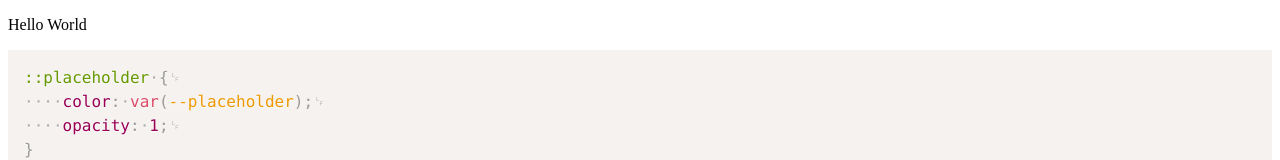
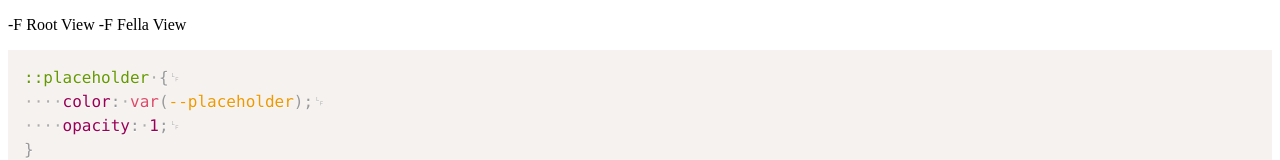
Before and after one commit to bigpng/index, a plain HTML site: page index.html in a window 1280 px wide. Shown: the top 160 px of the page. Drawn offline with Linux system fonts and the light colour scheme.

Commit message:
Update index.html

```diff
--- a/index.html
+++ b/index.html
@@ -4,7 +4,10 @@
      <link href="css/prism.css" rel="stylesheet" />
   </head>
   <body>
-    <p>Hello World</p>
+    <p>
+      -F Root View
+        -F Fella View
+    </p>
   <pre>
    <code class="language-css">
 
```
